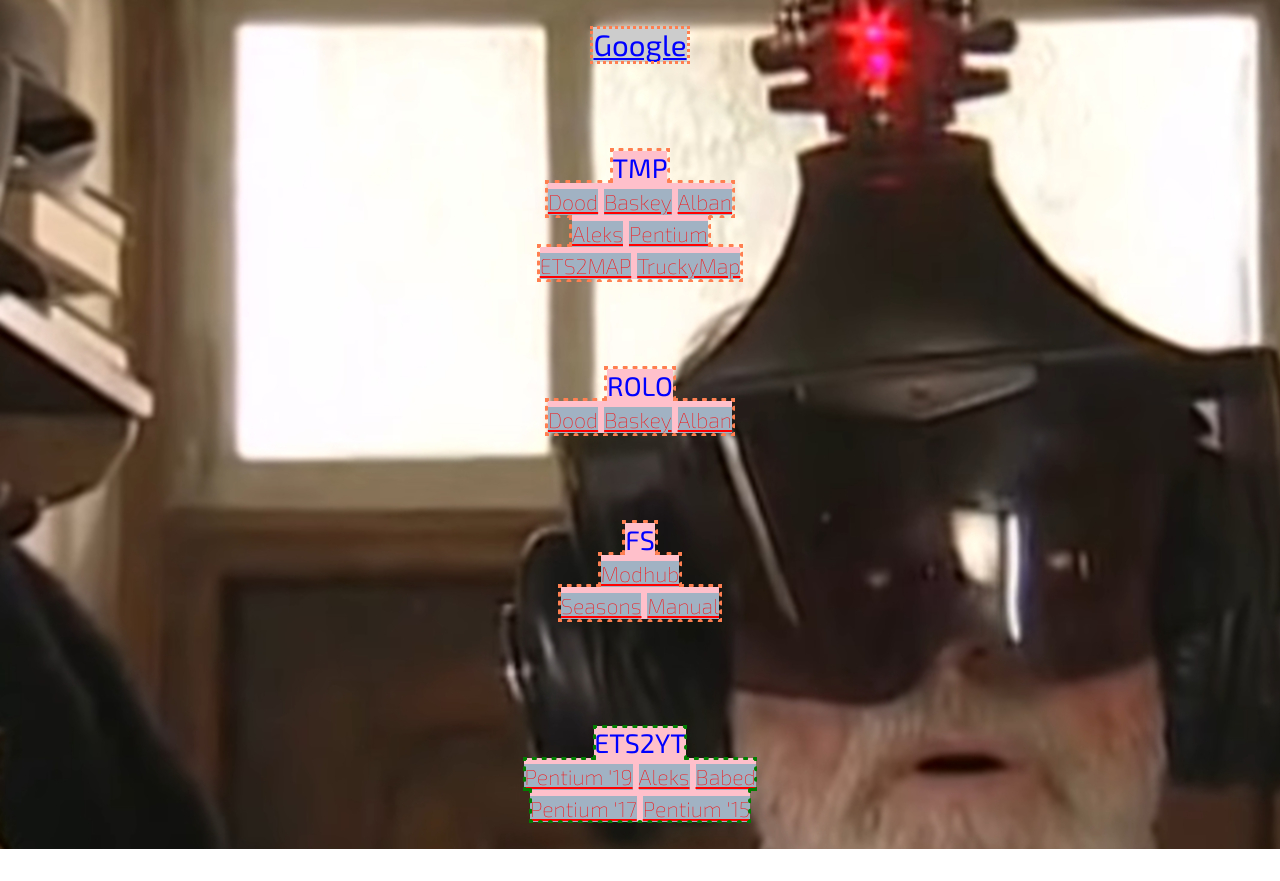
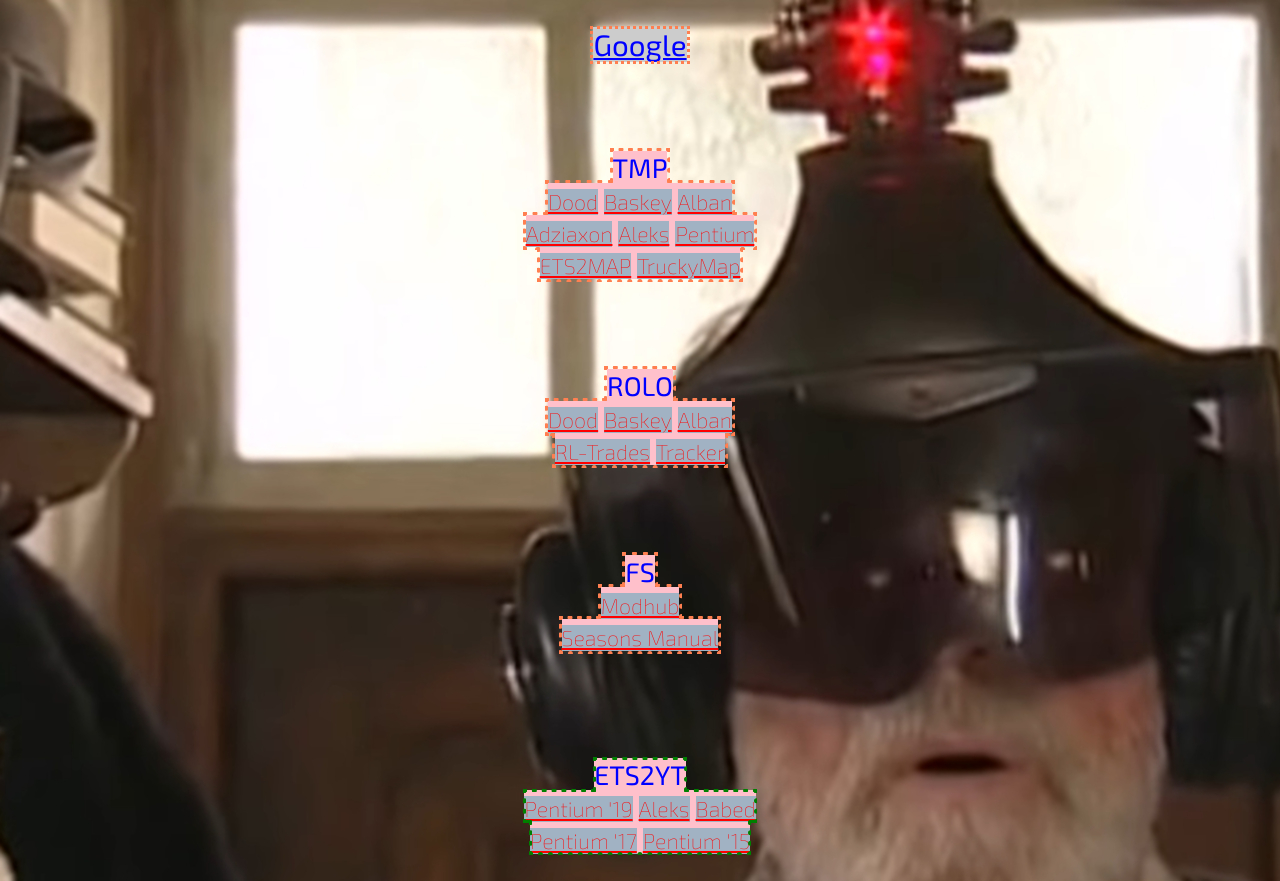
Before and after one commit to IDeserveToBeWrited/404, a plain HTML site: page index.html in a window 1280 px wide. Before the commit the page ends 849 px from the top, so only its background shows below. Drawn offline with Linux system fonts and the light colour scheme.

Commit message:
whomst'd've

```diff
--- a/index.html
+++ b/index.html
@@ -58,30 +58,52 @@ a.2yt {
 </head>
 <body>
 <p><span>
-<a target="_blank" class="g" href="https://www.google.com/">Google</a></span></p><br><br>
+<a target="_blank" class="g" href="https://www.google.com/">Google</a></span>
+</p>
+<br><br>
 <p><span>
-TMP<br>
-<a target="_blank" href="https://truckersmp.com/user/527941">Dood</a>
+TMP
+<br>
+<a target="_parent" href="https://truckersmp.com/user/527941">Dood</a>
 <a target="_blank" href="https://truckersmp.com/user/527967">Baskey</a>
-<a target="_blank" href="https://truckersmp.com/user/1187029">Alban</a> <br>
+<a target="_blank" href="https://truckersmp.com/user/1187029">Alban</a>
+<br>
+<a target="_blank" href="https://truckersmp.com/user/1116896">Adziaxon</a>
 <a target="_blank" href="https://truckersmp.com/user/567630">Aleks</a>
-<a target="_blank" href="https://truckersmp.com/user/470044">Pentium</a><br>
-<a target="_blank" href="https://ets2map.com/">ETS2MAP</a> <a target="_blank" href="https://web.truckyapp.com/map/">TruckyMap</a></span></p><br><br>
-<p><span>ROLO<br>
+<a target="_blank" href="https://truckersmp.com/user/470044">Pentium</a>
+<br>
+<a target="_blank" href="https://ets2map.com/">ETS2MAP</a>
+<a target="_blank" href="https://web.truckyapp.com/map/">TruckyMap</a>
+</span></p>
+<br><br>
+<p><span>
+ROLO
+<br>
 <a target="_blank" href="https://rocketleague.tracker.network/profile/steam/b02105e2461aa49704374240fe9f4632/">Dood</a>
 <a target="_blank" href="https://rocketleague.tracker.network/profile/steam/baskey">Baskey</a>
-<a target="_blank" href="https://rocketleague.tracker.network/profile/steam/albantysiuncsto">Alban</a></span></p><br><br>
-<p><span>FS<br>
-<a target="_blank" href="https://www.farming-simulator.com/mods.php?country=pl&lang=pl">Modhub</a> <br>
-<a target="_blank" href="https://www.realismusmodding.com/mods/seasons19/manual/">Seasons</a> <a target="_blank" href="https://www.realismusmodding.com/mods/seasons19/manual/">Manual</a>
-</span></p><br><br><br>
-<p class="yt"><span>ETS2YT<br>
+<a target="_blank" href="https://rocketleague.tracker.network/profile/steam/albantysiuncsto">Alban</a>
+<br>
+<a target="_blank" href="https://rl-trades.com/">RL-Trades</a>
+<a target="_blank" href="https://rocketleague.tracker.network/">Tracker</a>
+</p></span>
+<br><br>
+<p><span>
+FS
+<br>
+<a target="_blank" href="https://www.farming-simulator.com/mods.php?country=pl&lang=pl">Modhub</a>
+<br>
+<a target="_blank" href="https://www.realismusmodding.com/mods/seasons19/manual/">Seasons Manual</a>
+</span></p>
+<br><br><br>
+<p class="yt"><span>
+ETS2YT
+<br>
 <a target="_blank" class="2yt" href="https://www.youtube.com/playlist?list=PL6RiEr2cGHd67K6c7ujofh_P8a3KmA2SY">Pentium '19</a>
 <a target="_blank" class="2yt" href="https://www.youtube.com/playlist?list=PLk9jRF54rnXc8weppFyDR5ahAyw5vgjZg">Aleks</a>
-<a target="_blank" class="2yt" href="https://www.youtube.com/playlist?list=PLBBhkdfhm3o83jOUsvgIi_0rDYllZlTiV">Babed</a><br>
+<a target="_blank" class="2yt" href="https://www.youtube.com/playlist?list=PLBBhkdfhm3o83jOUsvgIi_0rDYllZlTiV">Babed</a>
+<br>
 <a target="_blank" class="2yt" href="https://www.youtube.com/playlist?list=PL6RiEr2cGHd42XJ9gIO-v1TLhGgv-HUg4">Pentium '17</a>
 <a target="_blank" class="2yt" href="https://www.youtube.com/playlist?list=PL6RiEr2cGHd7hn-zhz6LffrUhlWwyCfIN">Pentium '15</a>
-
 </span></p>
 </body>
 </html>
```
